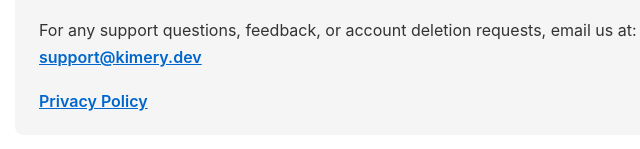
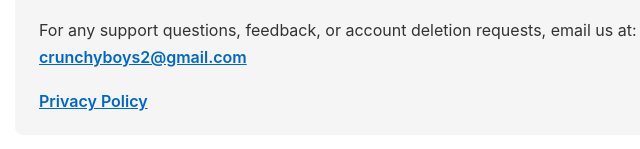
Before and after one commit to kimery9/barajitas-privacy, a plain HTML site: page support.html in a window 1280 px wide. Shown: the part 1021-1170 px from the top of the page, 225-865 px from the left. Drawn offline with Linux system fonts and the light colour scheme.

Commit message:
Update support email address in support.html

```diff
--- a/support.html
+++ b/support.html
@@ -76,7 +76,7 @@
     <strong>Contact Us</strong>
     <p>
       For any support questions, feedback, or account deletion requests, email us at:<br />
-      <a href="mailto:support@kimery.dev">support@kimery.dev</a>
+      <a href="mailto:support@kimery.dev">crunchyboys2@gmail.com</a>
     </p>
     <p style="margin-bottom:0;">
       <a href="index.html">Privacy Policy</a>
```
